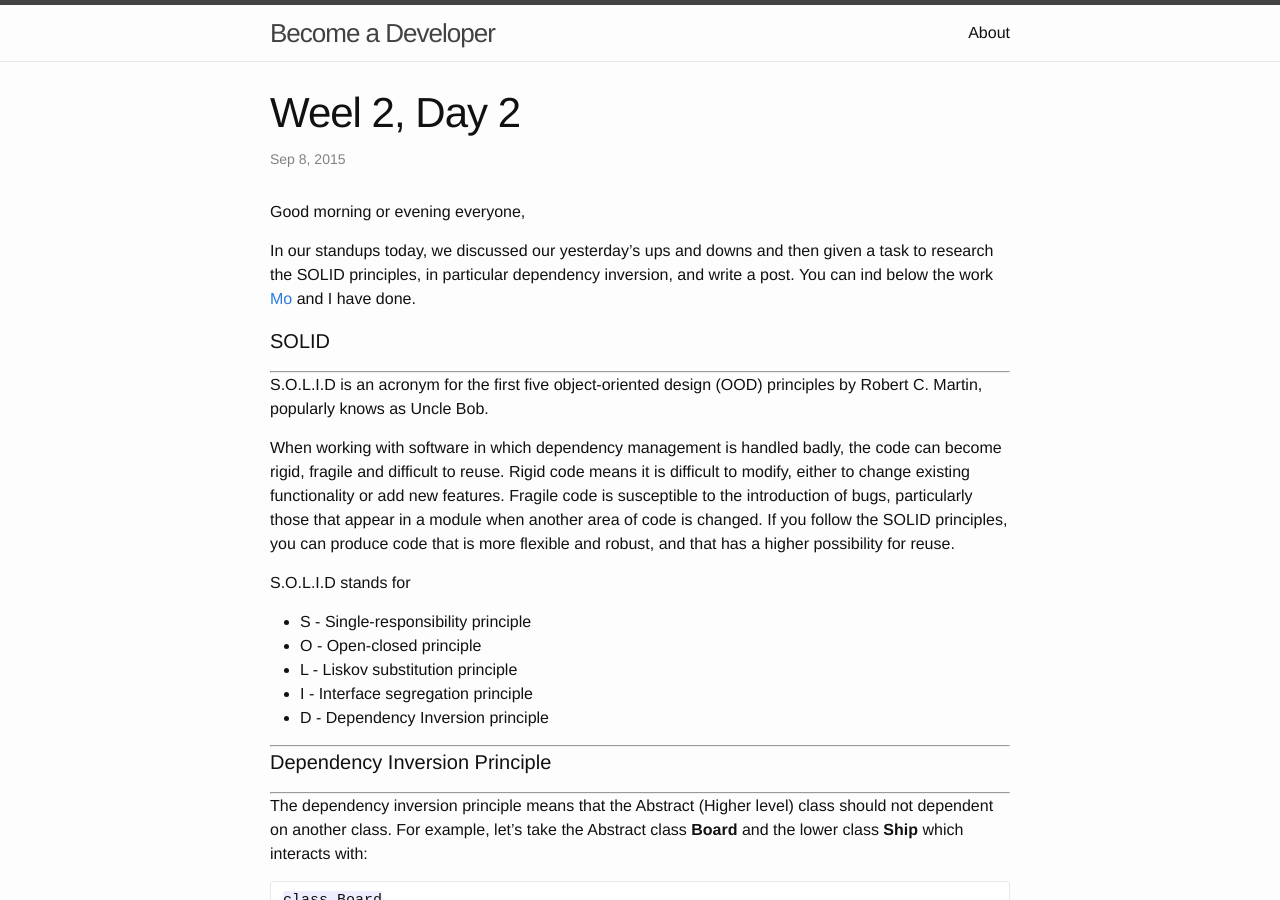
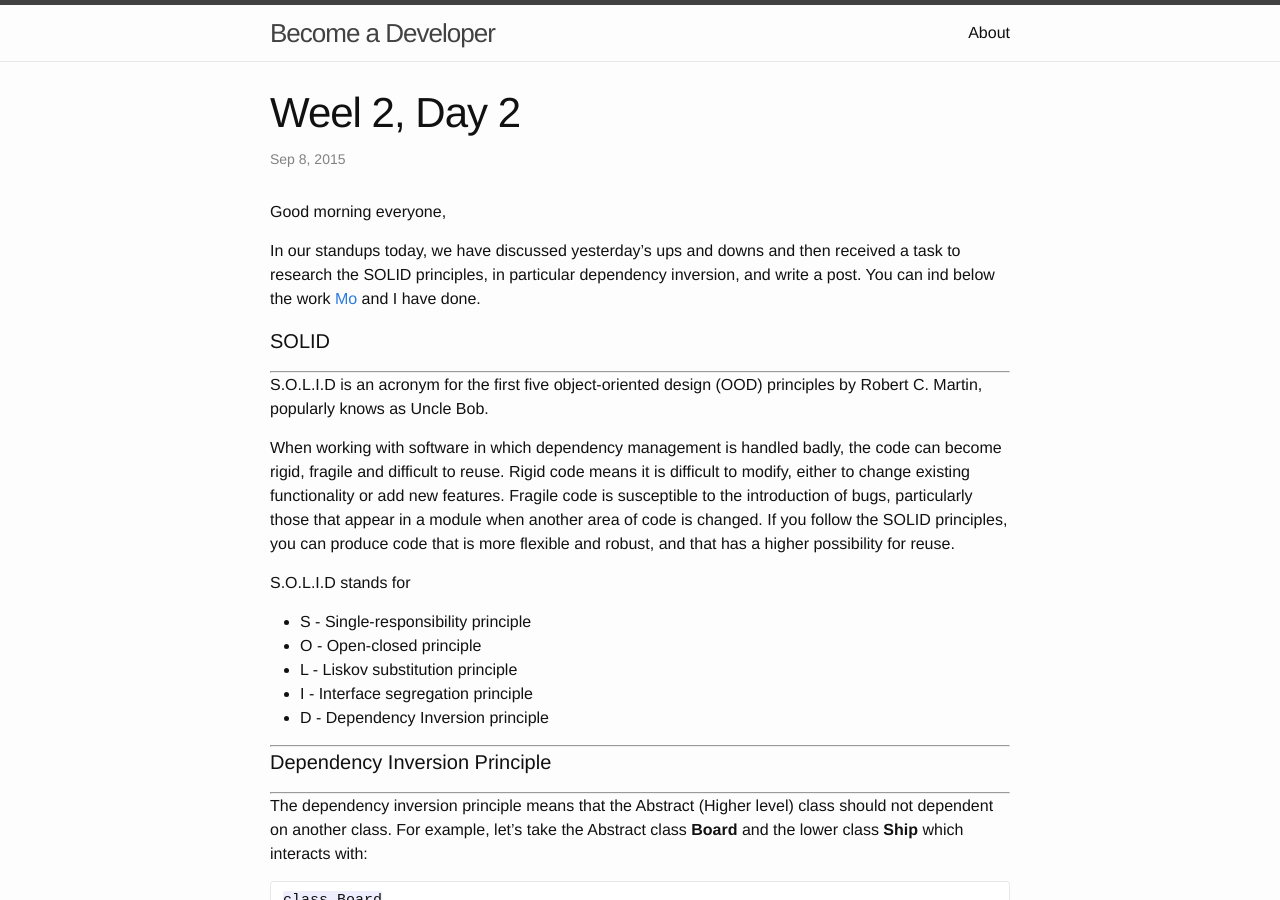
Before and after one commit to zsid/zsid.github.io, a Jekyll site: the page built from _posts/2015-09-08-Week-2-Day-2.markdown, in a window 1280 px wide and 900 px high. Built offline with Jekyll 4.4.1, drawn with Linux system fonts in a browser that asks for light colours.

Commit message:
Small changes

```diff
--- a/_posts/2015-09-08-Week-2-Day-2.markdown
+++ b/_posts/2015-09-08-Week-2-Day-2.markdown
@@ -3,9 +3,9 @@ layout: post
 title: "Weel 2, Day 2"
 date: 2015-09-08 11:01:32
 ---
-Good morning or evening everyone,
+Good morning everyone,
 
-In our standups today, we discussed our yesterday's ups and downs and then given a task to research the SOLID principles, in particular dependency inversion, and write a post. You can ind below the work [Mo](http://moesadoon.ghost.io/) and I have done.
+In our standups today, we have discussed yesterday's ups and downs and then received a task to research the SOLID principles, in particular dependency inversion, and write a post. You can ind below the work [Mo](http://moesadoon.ghost.io/) and I have done.
 
 ####SOLID
 ---------------------------
```
